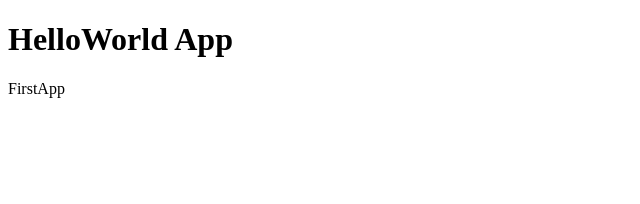
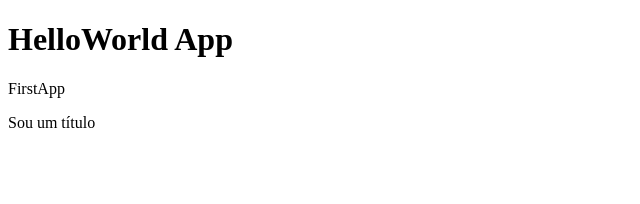
Before and after one commit to dieegobs/React-Bases, a React (Vite) app: page / in a window 1280 px wide. Shown: the top 204 px of the page, without its empty margins (0-640 px from the left). Built offline with nearby package versions, Linux system fonts and the light colour scheme.

Commit message:
Criando um fragment

```diff
--- a/src/FirstApp.jsx
+++ b/src/FirstApp.jsx
@@ -2,6 +2,9 @@ import React from 'react'
 
 export const FirstApp = () => {
   return (
+    <>
     <div>FirstApp</div>
+    <p>Sou um título</p>
+    </>
   )
 }
```
